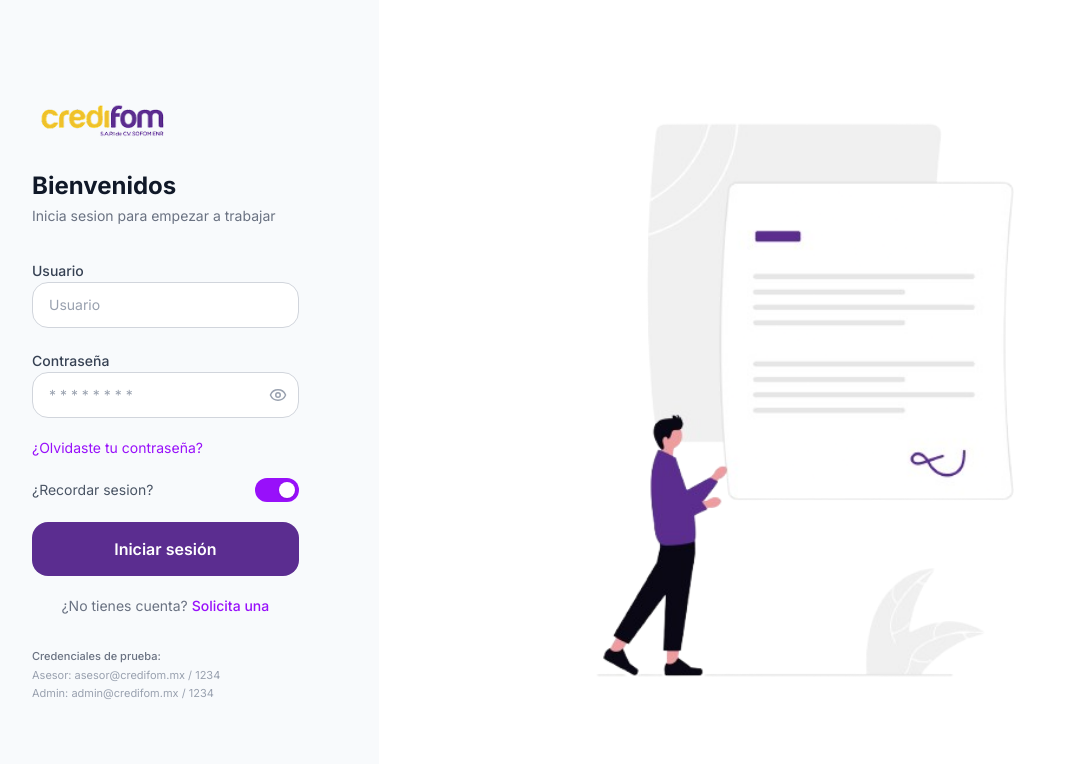
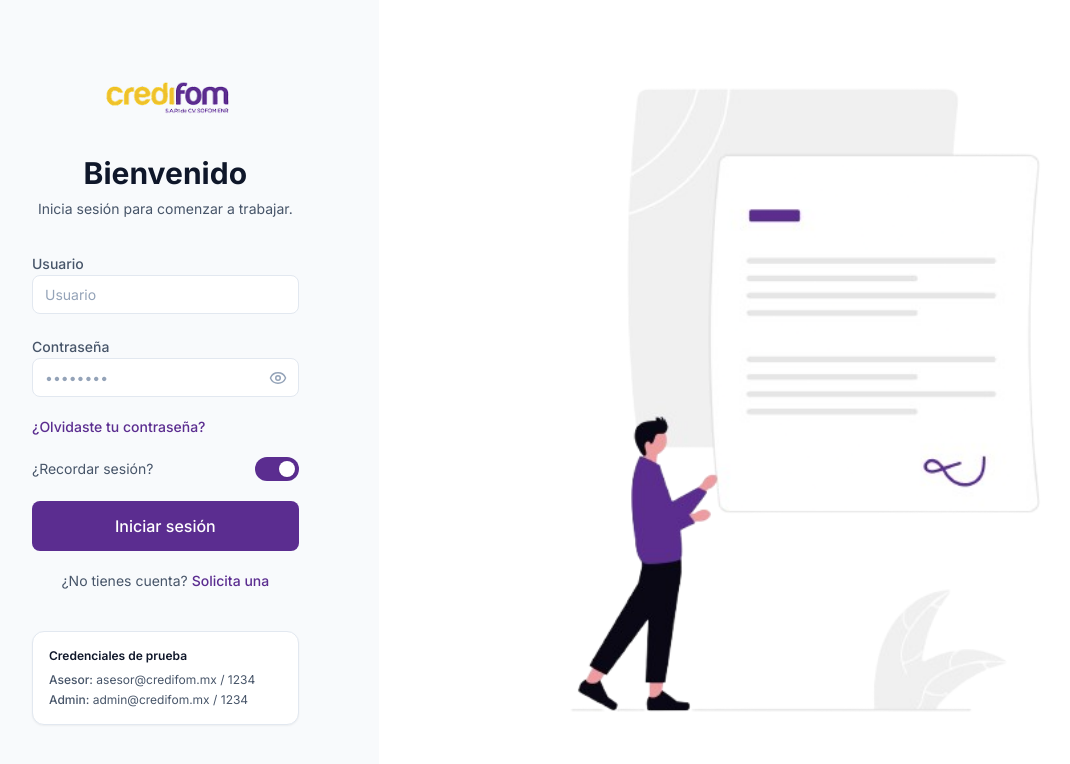
Before and after one commit to K4YZER4/PDF-FILLER-FRONTEND, a React (Vite) app: page /login in a window 1280 px wide. Shown: the top 764 px of the page, without its empty margins (48-1118 px from the left). Built offline with nearby package versions, Linux system fonts and the light colour scheme.

Commit message:
feat: se centro el contenido del log y el header en la pantalla de LoginPage

```diff
--- a/src/features/auth/LoginPage.tsx
+++ b/src/features/auth/LoginPage.tsx
@@ -1,16 +1,22 @@
-/** Pantalla de inicio de sesión con credenciales mock.
- *  Valida contra MOCK_USERS y redirige a / en caso de éxito.
- *  Muestra error si las credenciales son incorrectas.
- *  Layout: columna centrada en móvil, dos columnas en desktop. */
+/** Pantalla de inicio de sesión CREDIFOM
+ *  Refactorizada para usar únicamente el Design System global.
+ *  - Sin colores hardcodeados
+ *  - Sin bordes/radius inline
+ *  - Inputs y botones reutilizables
+ *  - Tipografía y espaciados consistentes
+ */
+
 import { useState } from "react";
 import { useNavigate } from "react-router-dom";
 import { Eye, EyeOff, AlertCircle } from "lucide-react";
+// Componentes
 import { Button } from "@/shared/components";
 import { useContractStore } from "@/store/useContractStore";
 import type { UserRole } from "@/store/useContractStore";
+// Assets
 import loginIllustration from "@/assets/LogIn-.png";
 import logo from "@/assets/Logo.png";
-// Importa el tema global (Tailwind CSS + fuentes) para estilos rápidos en este componente.
+
 import "@/app/index.css";
 
 const MOCK_USERS: { email: string; password: string; role: UserRole }[] = [
@@ -24,31 +30,35 @@ function LoginPage() {
   const [showPass, setShowPass] = useState(false);
   const [remember, setRemember] = useState(true);
   const [error, setError] = useState("");
+
   const login = useContractStore((s) => s.login);
+
   const navigate = useNavigate();
 
   const handleSubmit = (e: React.FormEvent) => {
     e.preventDefault();
+
     setError("");
+
     const user = MOCK_USERS.find(
       (u) => u.email === email && u.password === password,
     );
+
     if (!user) {
       setError("Credenciales incorrectas.");
       return;
     }
+
     login(user.email, user.role);
+
     navigate("/");
   };
 
   return (
-    /**
-     * Contenedor raíz: ocupa toda la pantalla.
-     * - Móvil:   fondo liso, centrado verticalmente, formulario a ancho completo.
-     * - Desktop: dividido en dos mitades (izq: formulario | der: ilustración).
-     */
-    <div className="min-h-screen w-full flex">
-      {/* ── Columna izquierda: formulario ─────────────────────────────── */}
+    <div className="min-h-screen w-full flex bg-surface">
+      {/* ─────────────────────────────────────────────
+          COLUMNA IZQUIERDA
+      ───────────────────────────────────────────── */}
       <div
         className="
     flex flex-col justify-center
@@ -57,8 +67,10 @@ function LoginPage() {
     bg-bg
   "
       >
-        {/* Logo */}
-        <div className="mb-8">
+        {/* CONTENEDOR GLOBAL */}
+        <div className="w-full max-w-sm mx-auto">
+          {/* ───────────────── Logo ───────────────── */}
+          <div className="mb-10 flex justify-center">
             <img
               src={logo}
               alt="CREDIFOM"
@@ -69,101 +81,138 @@ function LoginPage() {
             />
           </div>
 
-        {/* Encabezado */}
-        <div className="mb-8">
-          {/* Desktop muestra "Bienvenidos" + subtítulo; móvil solo "Iniciar sesión" */}
-          <h1 className="text-2xl font-bold text-gray-900 hidden md:block">
-            Bienvenidos
+          {/* ───────────────── Header ───────────────── */}
+          <div className="mb-8 text-center">
+            <h1
+              className="
+          hidden md:block
+          text-3xl
+          font-bold
+          text-text-primary
+        "
+            >
+              Bienvenido
             </h1>
-          <p className="text-sm text-gray-500 mt-1 hidden md:block">
-            Inicia sesion para empezar a trabajar
+
+            <p
+              className="
+          hidden md:block
+          mt-2
+          text-sm
+          text-text-secondary
+        "
+            >
+              Inicia sesión para comenzar a trabajar.
             </p>
-          <h1 className="text-2xl font-bold text-gray-900 md:hidden">
+
+            <h1
+              className="
+          md:hidden
+          text-3xl
+          font-bold
+          text-text-primary
+        "
+            >
               Iniciar sesión
             </h1>
           </div>
 
-        {/* Formulario */}
-        <form onSubmit={handleSubmit} className="space-y-5 max-w-sm w-full">
+          {/* ───────────────── Formulario ───────────────── */}
+          <form onSubmit={handleSubmit} className="space-y-5">
             {/* Usuario */}
-          <div className="space-y-1.5">
+            <div className="space-y-2">
               <label
                 htmlFor="email"
-              className="text-sm font-medium text-gray-700"
+                className="
+            text-sm
+            font-medium
+            text-text-secondary
+          "
               >
                 Usuario
               </label>
+
               <input
                 id="email"
                 type="email"
+                autoComplete="username"
                 placeholder="Usuario"
-              autoComplete="username"
                 value={email}
                 onChange={(e) => {
                   setEmail(e.target.value);
                   setError("");
                 }}
-              className="
-                w-full rounded-xl border border-gray-300 bg-white
-                px-4 py-3 text-sm text-gray-900 placeholder-gray-400
-                outline-none transition
-                focus:border-purple-600 focus:ring-2 focus:ring-purple-100
-              "
+                className="input"
               />
             </div>
 
             {/* Contraseña */}
-          <div className="space-y-1.5">
+            <div className="space-y-2">
               <label
                 htmlFor="password"
-              className="text-sm font-medium text-gray-700"
+                className="
+            text-sm
+            font-medium
+            text-text-secondary
+          "
               >
                 Contraseña
               </label>
+
               <div className="relative">
                 <input
                   id="password"
                   type={showPass ? "text" : "password"}
-                placeholder="* * * * * * * *"
                   autoComplete="current-password"
+                  placeholder="••••••••"
                   value={password}
                   onChange={(e) => {
                     setPassword(e.target.value);
                     setError("");
                   }}
-                className="
-                  w-full rounded-xl border border-gray-300 bg-white
-                  px-4 py-3 pr-11 text-sm text-gray-900 placeholder-gray-400
-                  outline-none transition
-                  focus:border-purple-600 focus:ring-2 focus:ring-purple-100
-                "
+                  className="input pr-11"
                 />
+
                 <button
                   type="button"
                   onClick={() => setShowPass((v) => !v)}
-                className="absolute inset-y-0 right-3 flex items-center text-gray-400 hover:text-gray-600"
                   aria-label={
                     showPass ? "Ocultar contraseña" : "Mostrar contraseña"
                   }
+                  className="
+              absolute inset-y-0 right-3
+              flex items-center
+              text-text-muted
+              hover:text-text-secondary
+              transition-colors
+            "
                 >
                   {showPass ? <EyeOff size={18} /> : <Eye size={18} />}
                 </button>
               </div>
             </div>
 
-          {/* ¿Olvidaste tu contraseña? */}
+            {/* Recuperar contraseña */}
             <div className="flex items-center justify-between">
               <button
                 type="button"
-              className="text-sm text-purple-600 hover:underline"
+                className="
+            text-sm
+            font-medium
+            text-primary
+            hover:underline
+          "
               >
                 ¿Olvidaste tu contraseña?
               </button>
             </div>
 
-          {/* ¿Recordar sesión? — solo desktop */}
+            {/* Recordar sesión */}
             <div className="hidden md:flex items-center justify-between">
-            <span className="text-sm text-gray-600">¿Recordar sesion?</span>
+              <span className="text-sm text-text-secondary">
+                ¿Recordar sesión?
+              </span>
+
               <button
                 type="button"
                 role="switch"
@@ -171,12 +220,12 @@ function LoginPage() {
                 onClick={() => setRemember((v) => !v)}
                 className={`
             relative inline-flex h-6 w-11 items-center rounded-full transition-colors
-                ${remember ? "bg-purple-600" : "bg-gray-300"}
+            ${remember ? "bg-primary" : "bg-border-strong"}
           `}
               >
                 <span
                   className={`
-                inline-block h-4 w-4 rounded-full bg-white shadow transform transition-transform
+              inline-block h-4 w-4 rounded-full bg-surface shadow-sm transition-transform
               ${remember ? "translate-x-6" : "translate-x-1"}
             `}
                 />
@@ -185,54 +234,102 @@ function LoginPage() {
 
             {/* Error */}
             {error && (
-            <div className="flex items-center gap-2 text-xs text-red-600 bg-red-50 border border-red-100 rounded-lg p-3">
-              <AlertCircle size={14} />
+              <div
+                className="
+            flex items-center gap-2
+            rounded-lg border
+            border-error-subtle
+            bg-error-tint
+            p-3
+            text-sm
+            text-error
+          "
+              >
+                <AlertCircle size={16} />
+
                 <span>{error}</span>
               </div>
             )}
 
-          {/* Botón submit */}
-          <Button
-            type="submit"
-            size="lg"
-            className="w-full !rounded-xl !py-3.5 text-base font-semibold"
-          >
+            {/* Submit */}
+            <Button type="submit" size="lg" className="w-full">
               Iniciar sesión
             </Button>
 
-          {/* Pie */}
-          <p className="text-center text-sm text-gray-500">
+            {/* Footer */}
+            <p
+              className="
+          text-center
+          text-sm
+          text-text-secondary
+        "
+            >
               ¿No tienes cuenta?{" "}
               <button
                 type="button"
-              className="text-purple-600 font-medium hover:underline"
+                className="
+            font-medium
+            text-primary
+            hover:underline
+          "
               >
                 Solicita una
               </button>
             </p>
           </form>
 
-        {/* Credenciales de prueba */}
-        <div className="mt-8 max-w-sm w-full text-[11px] text-gray-400 space-y-0.5">
-          <p className="font-medium text-gray-500">Credenciales de prueba:</p>
-          <p>Asesor: asesor@credifom.mx / 1234</p>
-          <p>Admin: admin@credifom.mx / 1234</p>
+          {/* ───────────────── Credenciales ───────────────── */}
+          <div
+            className="
+        mt-10
+        rounded-lg
+        border border-border
+        bg-surface
+        p-4
+        text-xs
+        text-text-secondary
+        shadow-xs
+      "
+          >
+            <p className="mb-2 font-semibold text-text-primary">
+              Credenciales de prueba
+            </p>
+
+            <div className="space-y-1">
+              <p>
+                <span className="font-medium">Asesor:</span> asesor@credifom.mx
+                / 1234
+              </p>
+
+              <p>
+                <span className="font-medium">Admin:</span> admin@credifom.mx /
+                1234
+              </p>
+            </div>
+          </div>
         </div>
       </div>
 
-      {/* ── Columna derecha: ilustración (solo desktop) ───────────────── */}
+      {/* ─────────────────────────────────────────────
+          COLUMNA DERECHA
+      ───────────────────────────────────────────── */}
       <div
         className="
           hidden md:flex
-        w-2/3 items-center justify-center
-        bg-white
+          w-2/3
+          items-center justify-center
+          bg-surface
         "
       >
         <img
           src={loginIllustration}
           alt="Ilustración de contrato"
-          className="w-4/5 max-w-lg object-contain"
           aria-hidden="true"
+          className="
+            w-4/5
+            max-w-xl
+            object-contain
+          "
         />
       </div>
     </div>
```
Lines whose indentation alone changed are shown as unchanged.
